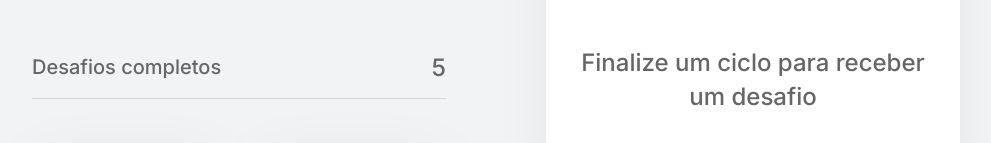
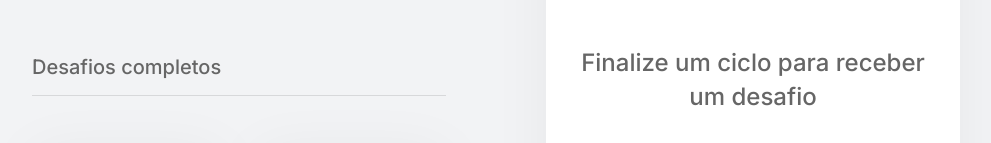
Before and after one commit to kelvisdev/nlw4-trilha-reactjs-nextjs-moveitapp, a Next.js app: page / in a window 1280 px wide. Shown: the part 236-379 px from the top of the page, without its empty margins (144-1135 px from the left). Built offline with nearby package versions, Linux system fonts and the light colour scheme.

Commit message:
Ajuste componente CompletedChallenged

```diff
--- a/src/components/CompletedChalleges.tsx
+++ b/src/components/CompletedChalleges.tsx
@@ -1,10 +1,14 @@
+import { useContext } from 'react';
+import { ChallengesContext } from '../contexts/ChallengesContext';
 import styles from '../styles/components/CompletedChallenges.module.css';
 
 export function CompletedChallenges() {
+    const { challengesCompleted } = useContext(ChallengesContext);
+
     return (
         <div className={styles.completedChallengesContainer}>
             <span>Desafios completos</span>
-            <span>5</span>
+            <span>{challengesCompleted}</span>
         </div>
     );
 }
```
